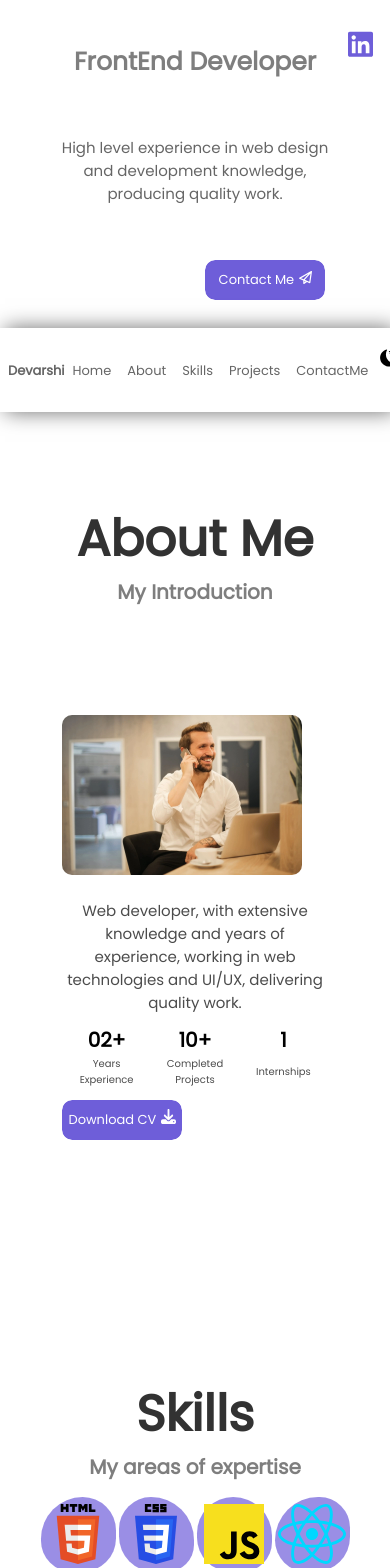
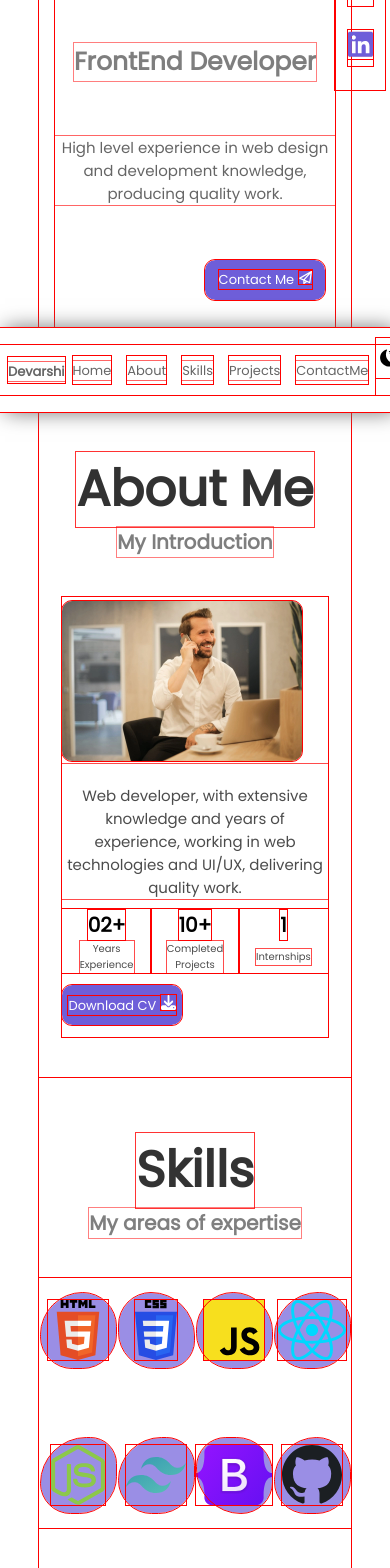
Before and after one commit to Devarshi0-1/Portfolio-Website, a React (Vite) app: page / in a window 390 px wide. Shown: the part 432-2000 px from the top of the page. Built offline with nearby package versions, Linux system fonts and the light colour scheme.

Commit message:
Minor Changes

```diff
--- a/src/App.css
+++ b/src/App.css
@@ -7,6 +7,7 @@
     font-family: 'Poppins', sans-serif;
     scroll-behavior: smooth;
     transition: color, background-color 500ms;
+    outline: 1px solid red;
 }
 
 .light_mode {
--- a/src/App.jsx
+++ b/src/App.jsx
@@ -17,7 +17,7 @@ function App() {
             <Projects />
             <Contact />
             <Footer />
-      <a href="#home" className="scrollUp"><svg xmlns="http://www.w3.org/2000/svg" viewBox="0 0 384 512"><path d="M214.6 41.4c-12.5-12.5-32.8-12.5-45.3 0l-160 160c-12.5 12.5-12.5 32.8 0 45.3s32.8 12.5 45.3 0L160 141.2V448c0 17.7 14.3 32 32 32s32-14.3 32-32V141.2L329.4 246.6c12.5 12.5 32.8 12.5 45.3 0s12.5-32.8 0-45.3l-160-160z"/></svg></a>
+            <a href="#home" className="scrollUp"><svg xmlns="http://www.w3.org/2000/svg" viewBox="0 0 384 512"><path d="M214.6 41.4c-12.5-12.5-32.8-12.5-45.3 0l-160 160c-12.5 12.5-12.5 32.8 0 45.3s32.8 12.5 45.3 0L160 141.2V448c0 17.7 14.3 32 32 32s32-14.3 32-32V141.2L329.4 246.6c12.5 12.5 32.8 12.5 45.3 0s12.5-32.8 0-45.3l-160-160z" /></svg></a>
         </>
     )
 }
--- a/src/Components/About/About.css
+++ b/src/Components/About/About.css
@@ -27,7 +27,6 @@
     height: 440px;
     width: 85%;
     margin: auto auto;
-    /* background-color: grey; */
 }
 
 .aboutImg {
@@ -81,6 +80,12 @@
 /* SMALL DEVICES */
 
 @media screen and (max-width: 600px) {
+
+    #about{
+        padding-top: 40px;
+        height: fit-content;
+    }
+
     #about h1 {
         font-size: 50px;
     }
@@ -88,6 +93,7 @@
     .aboutGridContainer {
         display: flex;
         flex-direction: column;
+        margin: 40px 0;
     }
 
     .aboutImg {
--- a/src/Components/Header/NavBar/navBar.css
+++ b/src/Components/Header/NavBar/navBar.css
@@ -18,6 +18,10 @@ nav {
 
 .navList> :first-child a {
     font-weight: 900;
+}
+
+.navList> :first-child a::after {
+    display: none;
 }
 
 .navList li {
--- a/src/Components/Projects/projects.css
+++ b/src/Components/Projects/projects.css
@@ -21,11 +21,11 @@
 
 /* SMALL DEVICES */
 @media screen and (max-width: 600px) {
-    #projects{
+    #projects {
         width: 100%;
     }
 
-    #projects h1{
+    #projects h1 {
         font-size: 50px;
     }
 }
--- a/src/Components/Skills/skills.css
+++ b/src/Components/Skills/skills.css
@@ -39,31 +39,31 @@
     flex-shrink: 0;
 }
 
-.skillsGridContainer> :nth-child(2) {
+.skillsGridContainer > :nth-child(2) {
     animation: blobAnimation 10000ms 1s ease infinite alternate;
 }
 
-.skillsGridContainer> :nth-child(3) {
+.skillsGridContainer > :nth-child(3) {
     animation: blobAnimation 10000ms 2s ease infinite alternate;
 }
 
-.skillsGridContainer> :nth-child(4) {
+.skillsGridContainer > :nth-child(4) {
     animation: blobAnimation 10000ms 3s ease infinite alternate;
 }
 
-.skillsGridContainer> :nth-child(5) {
+.skillsGridContainer > :nth-child(5) {
     animation: blobAnimation 10000ms 4s ease infinite alternate;
 }
 
-.skillsGridContainer> :nth-child(6) {
+.skillsGridContainer > :nth-child(6) {
     animation: blobAnimation 10000ms 5s ease infinite alternate;
 }
 
-.skillsGridContainer> :nth-child(7) {
+.skillsGridContainer > :nth-child(7) {
     animation: blobAnimation 10000ms 6s ease infinite alternate;
 }
 
-.skillsGridContainer> :nth-child(8) {
+.skillsGridContainer > :nth-child(8) {
     animation: blobAnimation 10000ms 7s ease infinite alternate;
 }
 
@@ -83,6 +83,7 @@
 
     #skills {
         height: 60vh;
+        padding-top: 40px;
     }
 
     #skills h1 {
@@ -93,6 +94,7 @@
         margin: 0;
         height: 250px;
         width: 100%;
+        margin: 40px 0;
     }
 
     .skillsGridContainer span {
```
Also changed, not shown: 1 other file (tests, documents, lock files or other folders). Lines whose indentation alone changed are shown as unchanged.
